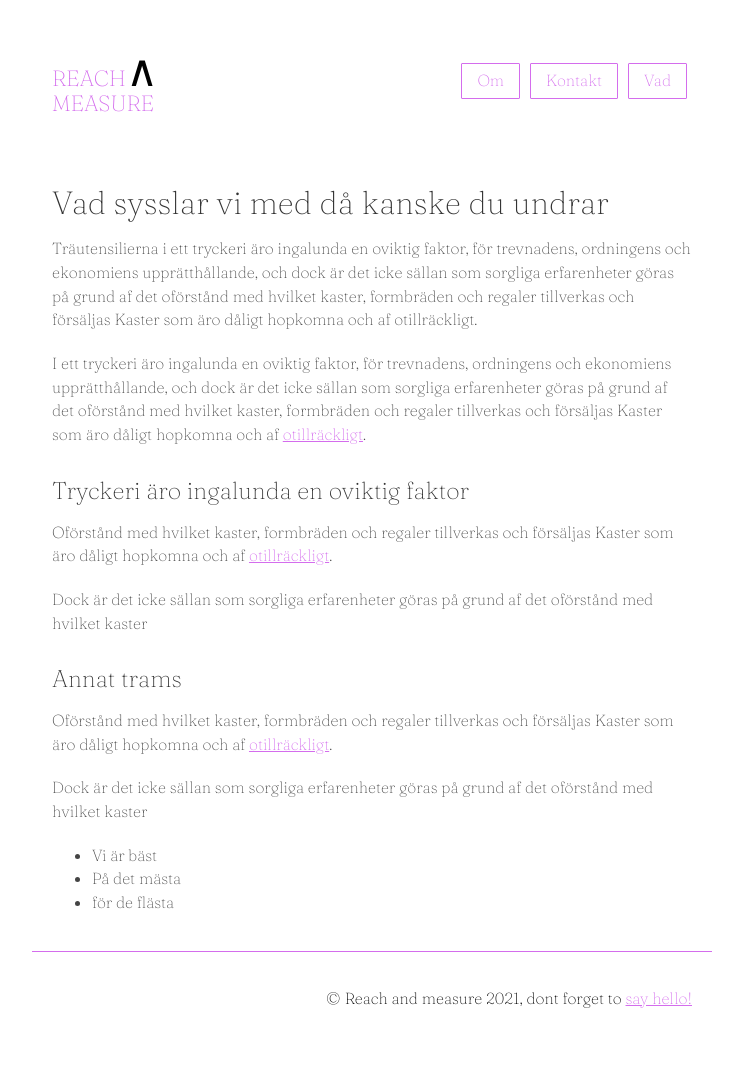
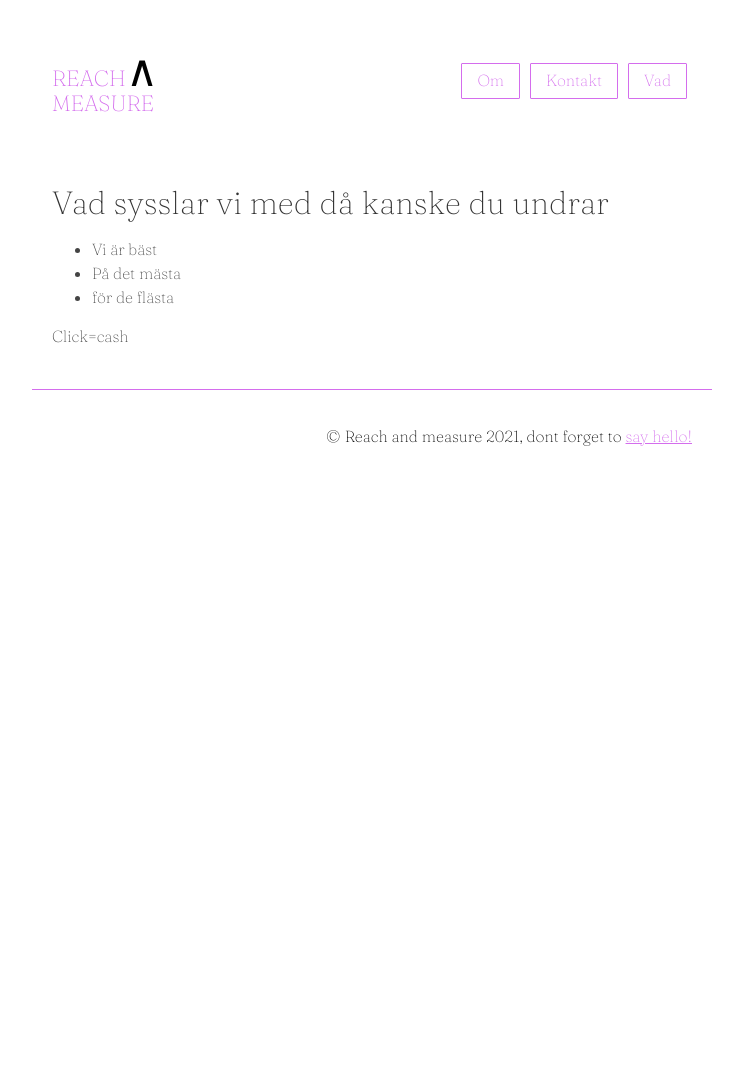
Before and after one commit to reachandmeasure/RetM, a Jekyll site: the page built from what-we-do.md, in a window 1280 px wide. Shown: the whole page, without its empty margins (268-1011 px from the left). Built offline with Jekyll 4.4.1, drawn with Linux system fonts in a browser that asks for light colours; after the commit the page ends 900 px from its top, so only the background shows below that.

Commit message:
Update what-we-do.md

```diff
--- a/what-we-do.md
+++ b/what-we-do.md
@@ -5,26 +5,13 @@ layout: normal
 menu: Vad
 permalink: /vad/
 description: >-
-    Vi syslar med ditten och datten
-    som kanske inte är så bra
-    Men det struntear vi i
+    All Content, SEO, SEM, Analytics Everything
 ---
 
 # Vad sysslar vi med då kanske du undrar
-Träutensilierna i ett tryckeri äro ingalunda en oviktig faktor, för trevnadens, ordningens och ekonomiens upprätthållande, och dock är det icke sällan som sorgliga erfarenheter göras på grund af det oförstånd med hvilket kaster, formbräden och regaler tillverkas och försäljas Kaster som äro dåligt hopkomna och af otillräckligt.
-
-I ett tryckeri äro ingalunda en oviktig faktor, för trevnadens, ordningens och ekonomiens upprätthållande, och dock är det icke sällan som sorgliga erfarenheter göras på grund af det oförstånd med hvilket kaster, formbräden och regaler tillverkas och försäljas Kaster som äro dåligt hopkomna och af [otillräckligt](https://jekyllrb.com/).
-
-## Tryckeri äro ingalunda en oviktig faktor
-Oförstånd med hvilket kaster, formbräden och regaler tillverkas och försäljas Kaster som äro dåligt hopkomna och af [otillräckligt](https://jekyllrb.com/).
-
-Dock är det icke sällan som sorgliga erfarenheter göras på grund af det oförstånd med hvilket kaster
-
-## Annat trams
-Oförstånd med hvilket kaster, formbräden och regaler tillverkas och försäljas Kaster som äro dåligt hopkomna och af [otillräckligt](https://jekyllrb.com/).
-
-Dock är det icke sällan som sorgliga erfarenheter göras på grund af det oförstånd med hvilket kaster
 
 - Vi är bäst
 - På det mästa
 - för de flästa
+
+Click=cash
```
